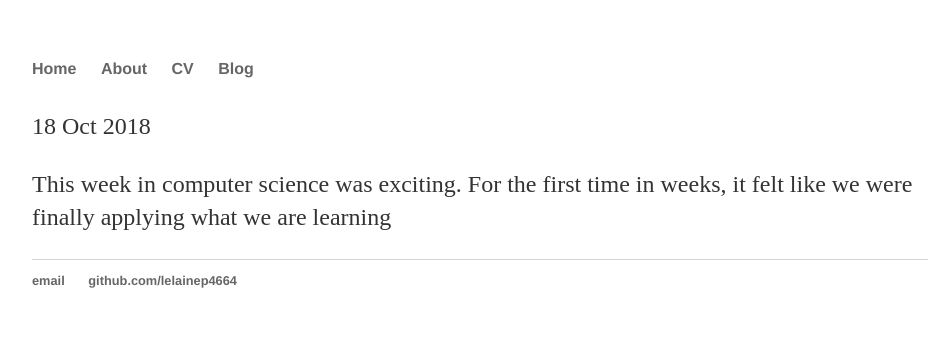
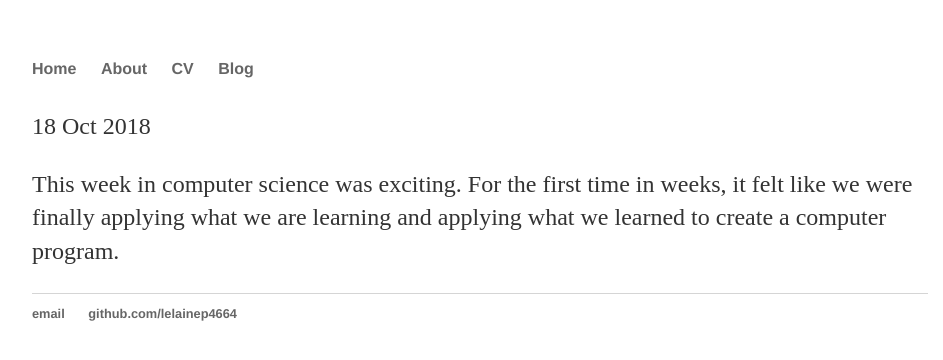
Before and after one commit to lelainep4664/lelainep4664.github.io, a Jekyll site: the page built from _posts/2018-10-18-Interacting-With-Pyret.md, in a window 1280 px wide. Shown: the top 360 px of the page, without its empty margins (160-1103 px from the left). Built offline with Jekyll 4.4.1, drawn with Linux system fonts in a browser that asks for light colours; our own code applies the rules of GitHub Pages for plain Markdown files.

Commit message:
Update 2018-10-18-Interacting-With-Pyret.md

```diff
--- a/_posts/2018-10-18-Interacting-With-Pyret.md
+++ b/_posts/2018-10-18-Interacting-With-Pyret.md
@@ -1,7 +1,7 @@
 ---
 layout:post
-title:Interacting With Pyret
-date:10-18-2018
+title: Interacting With Pyret
+date: 10-18-2018
 ---
 
-This week in computer science was exciting. For the first time in weeks, it felt like we were finally applying what we are learning
+This week in computer science was exciting. For the first time in weeks, it felt like we were finally applying what we are learning and applying what we learned to create a computer program.
```
